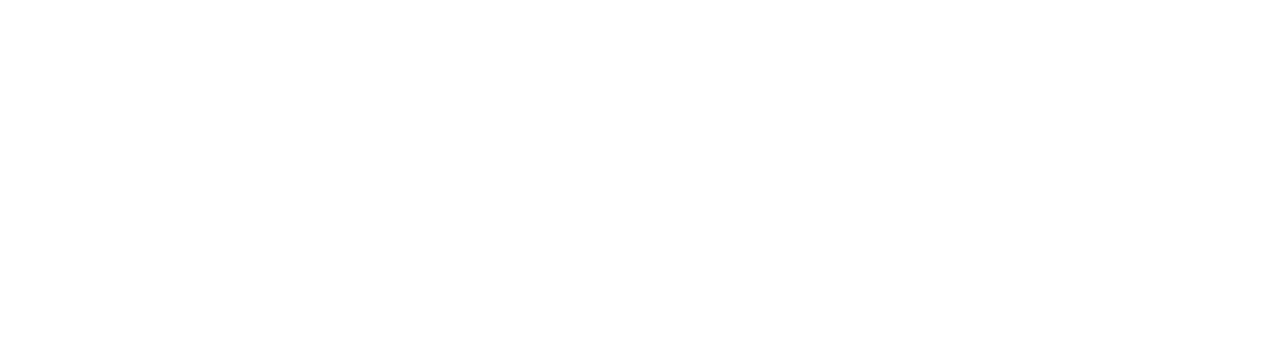
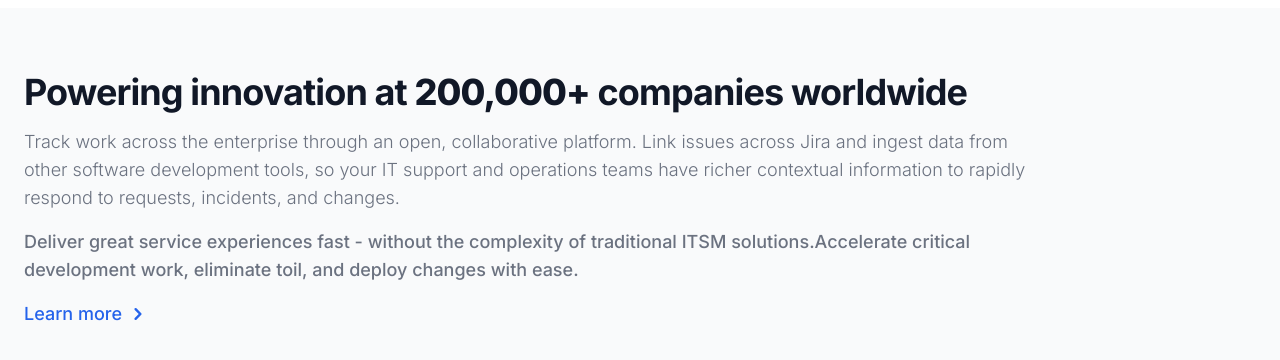
Before and after one commit to RenaudRedron/landing-page-nextjs-flowbite, a Next.js app: page / in a window 1280 px wide. Shown: the part 1959-2319 px from the top of the page. Before the commit the page ends 1967 px from the top, so only its background shows below. Built offline with nearby package versions, Linux system fonts and the light colour scheme.

Commit message:
Ajout de la section content

```diff
--- a/app/page.tsx
+++ b/app/page.tsx
@@ -1,3 +1,4 @@
+import Content from "@/components/Content";
 import Description from "@/components/Description";
 import Header from "@/components/Header";
 import Hero from "@/components/Hero";
@@ -12,6 +13,7 @@
       <LogoCompany />
       <ListFeature />
       <Description />
+      <Content />
     </main>
   );
 }
--- /dev/null
+++ b/components/Content.tsx
@@ -0,0 +1,17 @@
+export default function Content() {
+    return (
+        <section className="bg-gray-50 dark:bg-gray-900 dark:bg-gray-800">
+            <div className="py-8 px-4 mx-auto max-w-screen-xl lg:py-16 lg:px-6">
+                <div className="max-w-screen-lg text-gray-500 sm:text-lg dark:text-gray-400">
+                    <h2 className="mb-4 text-4xl tracking-tight font-bold text-gray-900 dark:text-white">Powering innovation at <span className="font-extrabold">200,000+</span> companies worldwide</h2>
+                    <p className="mb-4 font-light">Track work across the enterprise through an open, collaborative platform. Link issues across Jira and ingest data from other software development tools, so your IT support and operations teams have richer contextual information to rapidly respond to requests, incidents, and changes.</p>
+                    <p className="mb-4 font-medium">Deliver great service experiences fast - without the complexity of traditional ITSM solutions.Accelerate critical development work, eliminate toil, and deploy changes with ease.</p>
+                    <a href="#" className="inline-flex items-center font-medium text-primary-600 hover:text-primary-800 dark:text-primary-500 dark:hover:text-primary-700">
+                        Learn more
+                        <svg className="ml-1 w-6 h-6" fill="currentColor" viewBox="0 0 20 20" xmlns="http://www.w3.org/2000/svg"><path fill-rule="evenodd" d="M7.293 14.707a1 1 0 010-1.414L10.586 10 7.293 6.707a1 1 0 011.414-1.414l4 4a1 1 0 010 1.414l-4 4a1 1 0 01-1.414 0z" clip-rule="evenodd"></path></svg>
+                    </a>
+                </div>
+            </div>
+        </section>
+    )
+}
```
